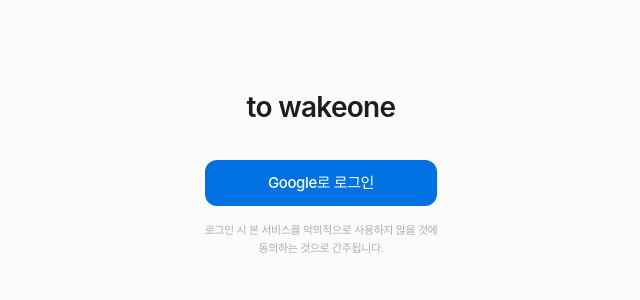
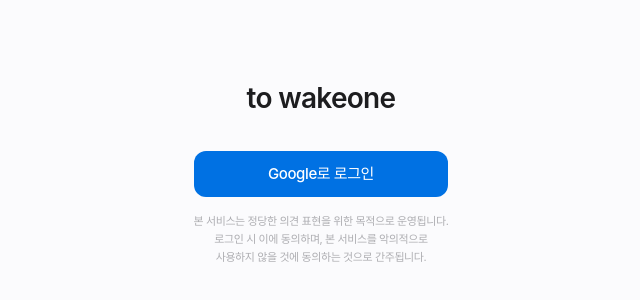
Before and after one commit to seohyunkim17/mailforgw, a Next.js app: page / in a window 1280 px wide. Shown: the part 228-528 px from the top of the page, without its empty margins (319-959 px from the left). Built offline with nearby package versions, Linux system fonts and the light colour scheme; no server answers; a web font is replaced by a local one.

Commit message:
fix: update consent text

```diff
--- a/src/app/page.tsx
+++ b/src/app/page.tsx
@@ -78,7 +78,7 @@
           <div className="mt-8 flex flex-col items-center">
             <LoginButton />
             <p className="mt-4 text-[11px] text-[#aeaeb2] text-center leading-relaxed">
-              로그인 시 본 서비스를 악의적으로 사용하지 않을 것에<br />동의하는 것으로 간주됩니다.
+              본 서비스는 정당한 의견 표현을 위한 목적으로 운영됩니다.<br />로그인 시 이에 동의하며, 본 서비스를 악의적으로<br />사용하지 않을 것에 동의하는 것으로 간주됩니다.
             </p>
           </div>
         )}
```
